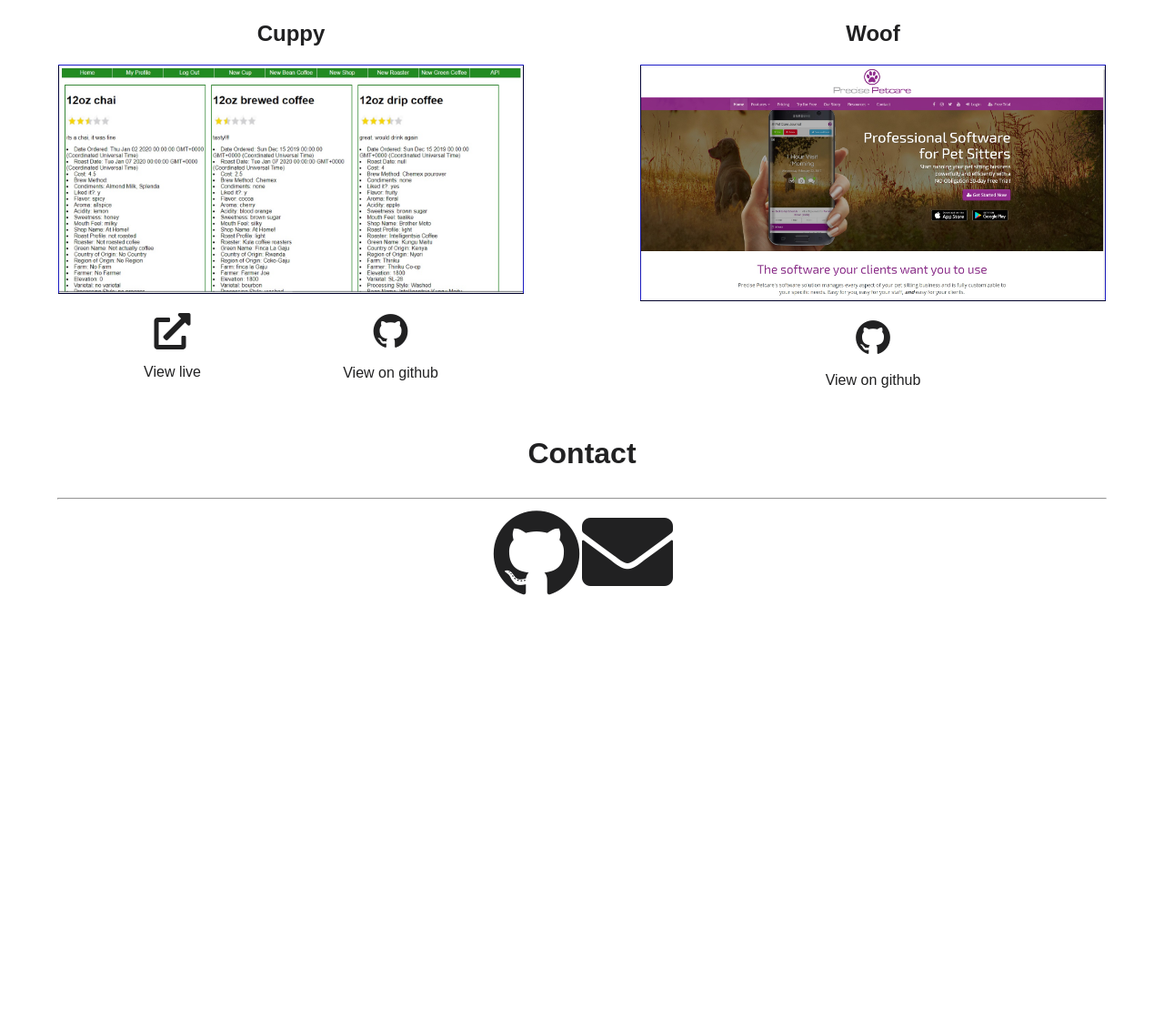
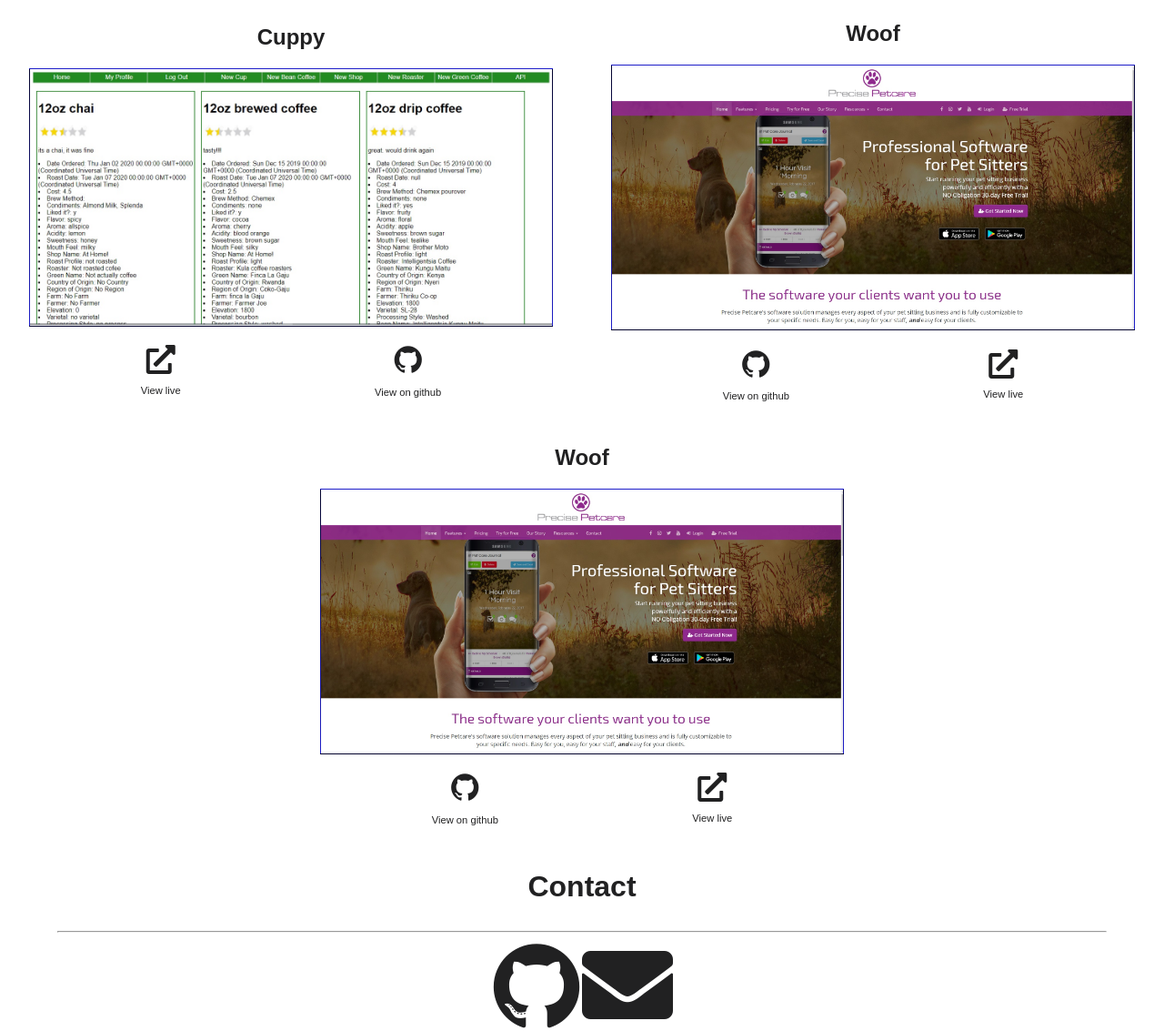
Before and after one commit to PatrickEasterly/portfolio, a website: page index2.html in a window 1280 px wide. Shown: the part 1434-2567 px from the top of the page at 91% size. Before the commit the page ends 2091 px from the top, so only its background shows below. Drawn offline with nearby package versions, Linux system fonts and the light colour scheme.

Commit message:
work cards resize, flex direction changes on query

```diff
--- a/index2.html
+++ b/index2.html
@@ -94,6 +94,24 @@
                                 <i class="devicon-github-plain"></i>
                             <p>View on github</p>
                             </div>
+                            <div class="work-sub-item">
+                                <i class="fas fa-external-link-alt"></i>
+                            <p>View live</p>
+                            </div>
+                        </div>
+                    </div>
+                    <div class="work-card">
+                        <h2>Woof</h2>
+                        <img src="images/ppcare.jpg" alt="pro pet care photo">
+                        <div class="work-sub">
+                            <div class="work-sub-item">
+                                <i class="devicon-github-plain"></i>
+                            <p>View on github</p>
+                            </div>
+                            <div class="work-sub-item">
+                                <i class="fas fa-external-link-alt"></i>
+                            <p>View live</p>
+                            </div>
                         </div>
                     </div>
 
--- a/styles2.css
+++ b/styles2.css
@@ -134,15 +134,18 @@
 
 .work-pics {
     display: flex;
-    flex-direction: row;
+    flex-direction: column;
     justify-content: space-around;
+    text-align: center;
+    align-items: center;
     flex-wrap: wrap;
-    text-align: center;
 }
 
 .work-card {
-    max-width: 40%;
+    max-width: 70%;
 }
+
+
 .work-card img {
     background-image: linear-gradient(to bottom, rgb(2, 2, 43) , rgb(29, 29, 201));
     border: 0.1em solid transparent;
@@ -166,7 +169,10 @@
 }
 
 .work-sub i {
-    font-size: 40px;
+    font-size: 2rem;
+}
+.work-sub p {
+    font-size: 0.7em;
 }
 
 .main {
@@ -249,5 +255,11 @@
         font-size: 1.8em;
         /* font-weight: bolder; */
     }
+    .work-pics {
+        flex-direction: row;
+    }
+    .work-card {
+        max-width: 45%;
+    }
 
 }
```
